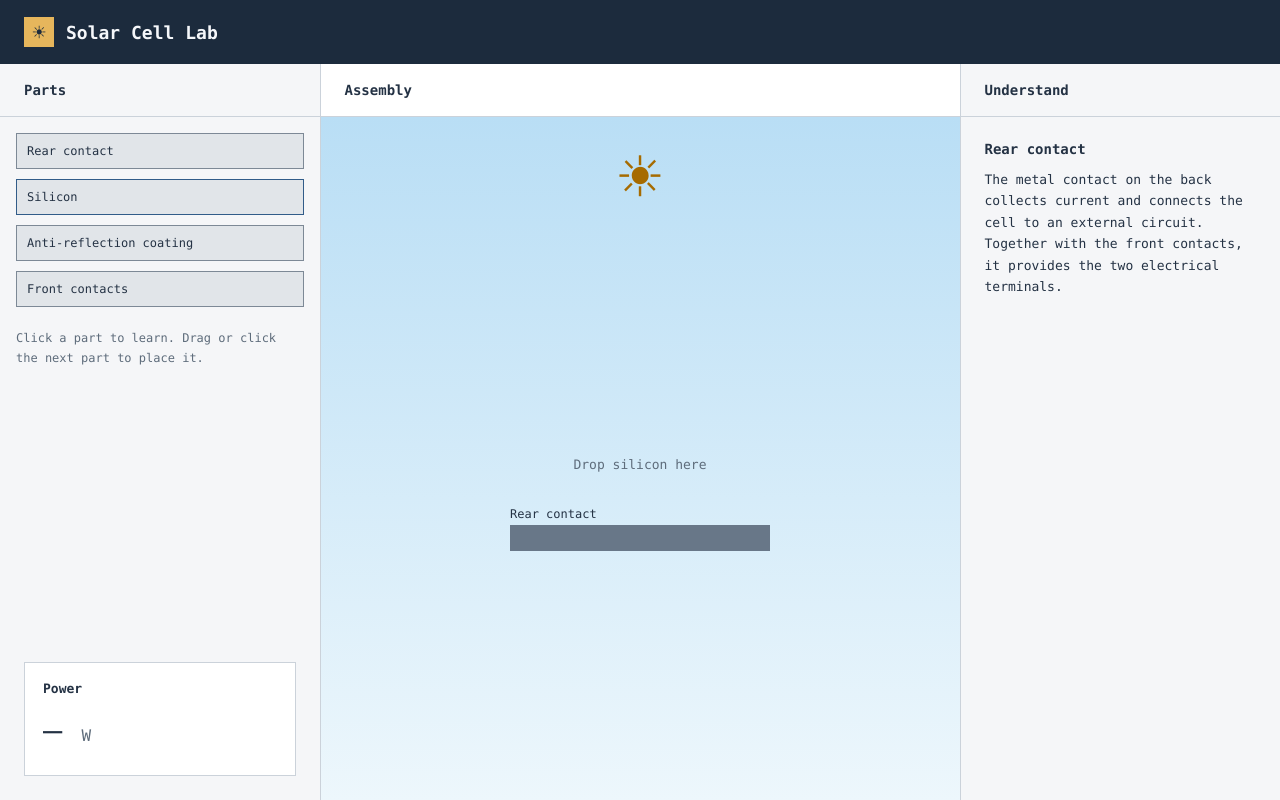
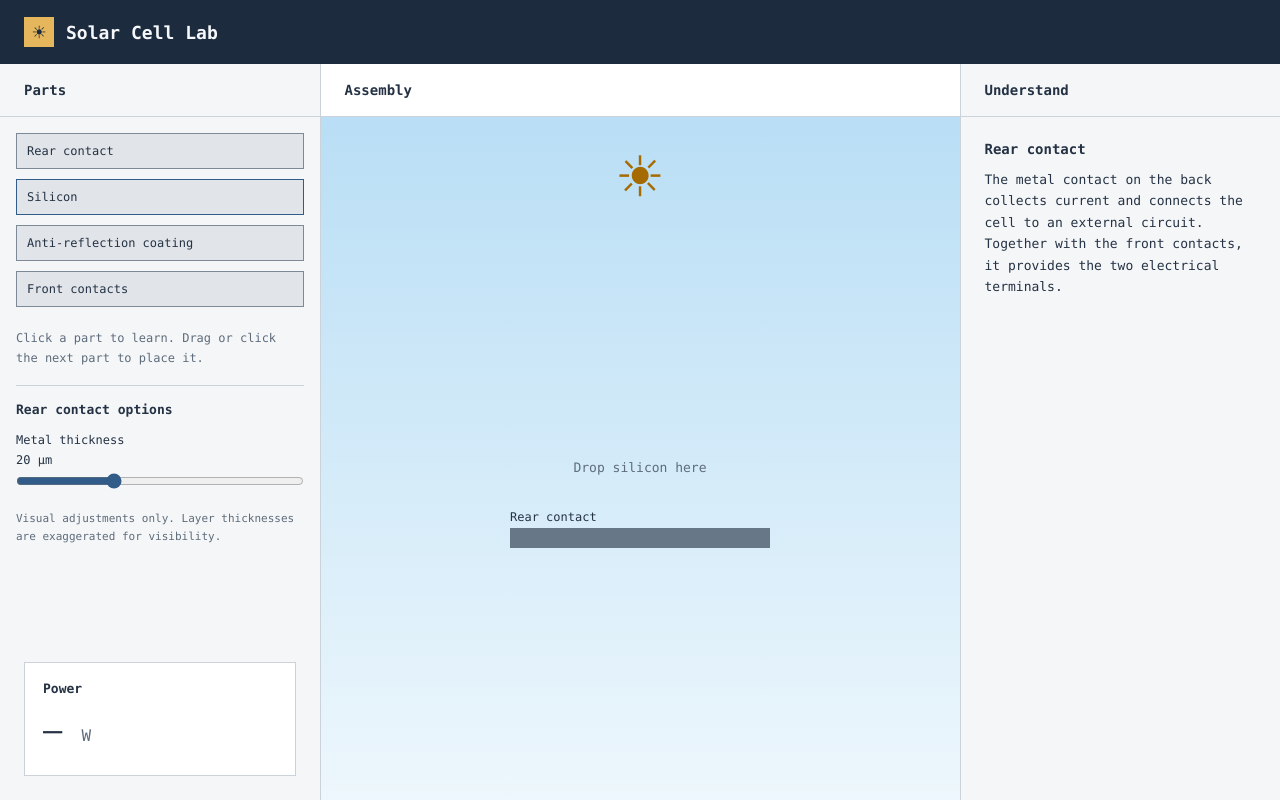
Before and after one commit to Nevetsgaming/Solarpanelsim, a React (Vite) app: page / in a window 1280 px wide. Both pictures are taken after a click on the button "Rear contact". Built offline with nearby package versions, Linux system fonts and the light colour scheme.

Commit message:
added variables the user can change

```diff
--- a/src/App.css
+++ b/src/App.css
@@ -44,15 +44,22 @@
 .part-explanation { padding: 24px; }
 .part-explanation h3 { font-size: 14px; margin-bottom: 12px; }
 .part-explanation p { font-size: 13px; }
-.cell-layer { display: block; width: 100%; min-height: 26px; padding: 0; border: none; cursor: pointer; }
+.cell-layer { display: block; width: 100%; padding: 0; border: none; cursor: pointer; }
 .rear-contact { background: #687788; color: #fff; }
 .silicon { display: flex; flex-direction: column; }
 .silicon button { width: 100%; border: none; font-size: 12px; cursor: pointer; }
 .silicon-emitter { min-height: 32px; background: #b8daed; color: #1b3447; }
-.silicon-base { min-height: 84px; background: #324f70; color: #fff; }
+.silicon-base { background: #324f70; color: #fff; }
 .assembly-area button:focus-visible { outline: 2px solid #172332; outline-offset: 2px; z-index: 1; }
-.coating { min-height: 16px; background: #b4d5df; color: #243244; }
-.front-contacts { background: repeating-linear-gradient(90deg, #9da8b5 0 12px, #edf1f5 12px 48px); color: #172332; }
+.coating { background: #b4d5df; color: #243244; }
+.front-contacts { height: 26px; }
+.part-options { margin: 0 16px 24px; padding-top: 16px; border-top: 1px solid var(--border); }
+.part-options h3 { font-size: 13px; margin-bottom: 16px; }
+.part-options p { font-size: 11px; color: var(--muted); }
+.option-control { margin-bottom: 18px; font-size: 12px; }
+.option-control label { display: block; margin-bottom: 6px; }
+.option-control output { display: block; margin-bottom: 6px; }
+.option-control input { width: 100%; margin: 0; accent-color: #315c89; }
 .power-box { margin: auto 24px 24px; padding: 18px; border: 1px solid var(--border); background: #fff; }
 .power-box h3 { font-size: 13px; font-weight: 600; }
 .power-value { margin-top: 8px; font-size: 32px; }
--- a/src/App.tsx
+++ b/src/App.tsx
@@ -3,12 +3,19 @@ import DesignPanel from './components/DesignPanel'
 import CellVisualization from './components/CellVisualization'
 import LearningPanel from './components/LearningPanel'
 import { parts } from './parts'
+import { defaultSettings } from './partOptions'
+import type { SettingName } from './partOptions'
 import './App.css'
 
 // App arranges the page. Each panel owns its own content.
 function App() {
   const [placedPartCount, setPlacedPartCount] = useState(0)
   const [selectedPartId, setSelectedPartId] = useState<string | null>(null)
+  const [settings, setSettings] = useState(defaultSettings)
+
+  function changeSetting(name: SettingName, value: number) {
+    setSettings((current) => ({ ...current, [name]: value }))
+  }
 
   function placePart(partId: string) {
     if (!parts.some((part) => part.id === partId)) return
@@ -25,8 +32,8 @@ function App() {
       </header>
       <main>
         <div className="workspace">
-          <DesignPanel placedPartCount={placedPartCount} onPlacePart={placePart} />
-          <CellVisualization placedPartCount={placedPartCount} onPlacePart={placePart} onSelectPart={setSelectedPartId} />
+          <DesignPanel placedPartCount={placedPartCount} onPlacePart={placePart} selectedPartId={selectedPartId} settings={settings} onSettingChange={changeSetting} />
+          <CellVisualization placedPartCount={placedPartCount} onPlacePart={placePart} onSelectPart={setSelectedPartId} settings={settings} />
           <LearningPanel selectedPartId={selectedPartId} />
         </div>
       </main>
--- a/src/components/CellVisualization.tsx
+++ b/src/components/CellVisualization.tsx
@@ -1,13 +1,19 @@
 import Panel from './Panel'
 import { parts } from '../parts'
+import type { PartSettings } from '../partOptions'
 
 type CellVisualizationProps = {
   placedPartCount: number
   onPlacePart: (partId: string) => void
   onSelectPart: (partId: string) => void
+  settings: PartSettings
 }
 
-export default function CellVisualization({ placedPartCount, onPlacePart, onSelectPart }: CellVisualizationProps) {
+export default function CellVisualization({ placedPartCount, onPlacePart, onSelectPart, settings }: CellVisualizationProps) {
+  // Map physical settings to readable drawing sizes. This is not a scale drawing.
+  const fingerWidthPx = settings.fingerWidth / 1000 * 60
+  const fingerSpacingPx = settings.fingerSpacing * 60
+
   return (
     <Panel id="visualization" title="Assembly">
       <div
@@ -32,10 +38,20 @@ export default function CellVisualization({ placedPartCount, onPlacePart, onSele
                 {part.id === 'silicon' ? (
                   <div className="silicon">
                     <button type="button" className="silicon-emitter" onClick={() => onSelectPart('emitter')}>n-type emitter</button>
-                    <button type="button" className="silicon-base" onClick={() => onSelectPart('base')}>p-type base</button>
+                    <button type="button" className="silicon-base" style={{ height: 40 + settings.siliconThickness * 0.4 }} onClick={() => onSelectPart('base')}>p-type base</button>
                   </div>
                 ) : (
-                  <button type="button" className={`cell-layer ${part.id}`} aria-label={`Learn about ${part.name.toLowerCase()}`} onClick={() => onSelectPart(part.id)} />
+                  <button
+                    type="button"
+                    className={`cell-layer ${part.id}`}
+                    aria-label={`Learn about ${part.name.toLowerCase()}`}
+                    onClick={() => onSelectPart(part.id)}
+                    style={part.id === 'rear-contact'
+                      ? { height: 8 + settings.rearThickness * 0.6 }
+                      : part.id === 'coating'
+                        ? { height: 4 + settings.coatingThickness * 0.08 }
+                        : { background: `repeating-linear-gradient(90deg, #9da8b5 0 ${fingerWidthPx}px, transparent ${fingerWidthPx}px ${fingerSpacingPx}px)` }}
+                  />
                 )}
               </div>
             ))}
--- a/src/components/DesignPanel.tsx
+++ b/src/components/DesignPanel.tsx
@@ -1,12 +1,17 @@
 import Panel from './Panel'
 import { parts } from '../parts'
+import PartOptions from './PartOptions'
+import type { PartSettings, SettingName } from '../partOptions'
 
 type DesignPanelProps = {
   placedPartCount: number
   onPlacePart: (partId: string) => void
+  selectedPartId: string | null
+  settings: PartSettings
+  onSettingChange: (name: SettingName, value: number) => void
 }
 
-export default function DesignPanel({ placedPartCount, onPlacePart }: DesignPanelProps) {
+export default function DesignPanel({ placedPartCount, onPlacePart, selectedPartId, settings, onSettingChange }: DesignPanelProps) {
   return (
     <Panel id="design" title="Parts">
       <div className="parts-list">
@@ -27,6 +32,7 @@ export default function DesignPanel({ placedPartCount, onPlacePart }: DesignPane
         ))}
         <p className="part-hint">Click a part to learn. Drag or click the next part to place it.</p>
       </div>
+      <PartOptions selectedPartId={selectedPartId} settings={settings} onSettingChange={onSettingChange} />
       <div className="power-box">
         <h3>Power</h3>
         <p className="power-value" aria-label="Power not yet calculated">— <span>W</span></p>
--- /dev/null
+++ b/src/components/PartOptions.tsx
@@ -0,0 +1,39 @@
+import { parts } from '../parts'
+import { partOptions } from '../partOptions'
+import type { PartSettings, SettingName } from '../partOptions'
+
+type PartOptionsProps = {
+  selectedPartId: string | null
+  settings: PartSettings
+  onSettingChange: (name: SettingName, value: number) => void
+}
+
+export default function PartOptions({ selectedPartId, settings, onSettingChange }: PartOptionsProps) {
+  // The emitter and base are regions of the same silicon part.
+  const partId = selectedPartId === 'emitter' || selectedPartId === 'base' ? 'silicon' : selectedPartId
+  const selectedPart = parts.find((part) => part.id === partId)
+  const options = partId ? partOptions[partId] : undefined
+
+  return (
+    <section className="part-options" aria-labelledby="options-title">
+      <h3 id="options-title">{selectedPart ? `${selectedPart.name} options` : 'Part options'}</h3>
+      {options ? options.map((option) => (
+        <div className="option-control" key={option.key}>
+          <label htmlFor={option.key}>{option.label}</label>
+          <output htmlFor={option.key}>{settings[option.key]} {option.unit}</output>
+          <input
+            id={option.key}
+            type="range"
+            min={option.min}
+            max={option.max}
+            step={option.step}
+            value={settings[option.key]}
+            aria-valuetext={`${settings[option.key]} ${option.unit}`}
+            onChange={(event) => onSettingChange(option.key, Number(event.target.value))}
+          />
+        </div>
+      )) : <p>Select a part to see its options.</p>}
+      {options && <p>Visual adjustments only. Layer thicknesses are exaggerated for visibility.</p>}
+    </section>
+  )
+}
--- /dev/null
+++ b/src/partOptions.ts
@@ -0,0 +1,36 @@
+export const defaultSettings = {
+  rearThickness: 20,
+  siliconThickness: 180,
+  coatingThickness: 80,
+  fingerWidth: 60,
+  fingerSpacing: 1.5,
+}
+
+export type PartSettings = typeof defaultSettings
+export type SettingName = keyof PartSettings
+
+type PartOption = {
+  key: SettingName
+  label: string
+  unit: string
+  min: number
+  max: number
+  step: number
+}
+
+// These ranges are for exploring the drawing, not a calibrated device model.
+export const partOptions: Record<string, PartOption[]> = {
+  'rear-contact': [
+    { key: 'rearThickness', label: 'Metal thickness', unit: 'µm', min: 5, max: 50, step: 1 },
+  ],
+  silicon: [
+    { key: 'siliconThickness', label: 'Absorber thickness', unit: 'µm', min: 50, max: 300, step: 1 },
+  ],
+  coating: [
+    { key: 'coatingThickness', label: 'Coating thickness', unit: 'nm', min: 40, max: 150, step: 1 },
+  ],
+  'front-contacts': [
+    { key: 'fingerWidth', label: 'Finger width', unit: 'µm', min: 20, max: 120, step: 1 },
+    { key: 'fingerSpacing', label: 'Centre-to-centre spacing', unit: 'mm', min: 0.5, max: 3, step: 0.1 },
+  ],
+}
--- a/src/parts.ts
+++ b/src/parts.ts
@@ -26,10 +26,10 @@ export const learningTopics = [
   },
   {
     id: 'emitter', name: 'n-type emitter',
-    description: 'The thin front region is doped so electrons are its majority mobile carriers. It forms a p–n junction with the p-type base and provides a path to the front contacts. The region is electrically neutral overall, not a negatively charged slab.',
+    description: 'Silicon atoms share electrons in bonds. In the thin front region, a few added atoms bring an extra electron that can move easily. This is called n-type silicon: most moving charge carriers are electrons. Where it meets p-type silicon, a junction helps separate the electrons and holes created by light. The region as a whole is electrically neutral.',
   },
   {
     id: 'base', name: 'p-type base',
-    description: 'The thicker silicon region absorbs much of the incoming usable light. Doping makes holes its majority mobile carriers. A hole is a missing electron that behaves as a positive mobile carrier. The base is electrically neutral overall, not a positively charged slab.',
+    description: 'In the thicker base, a few added atoms leave an electron missing from a bond. Think of that gap as an empty seat: when a neighbouring electron fills it, the empty seat moves to where that electron came from. This moving gap is a hole and behaves like a positive charge carrier. In p-type silicon, holes are the majority mobile carriers. The base absorbs much of the usable light and is electrically neutral overall.',
   },
 ]
```
